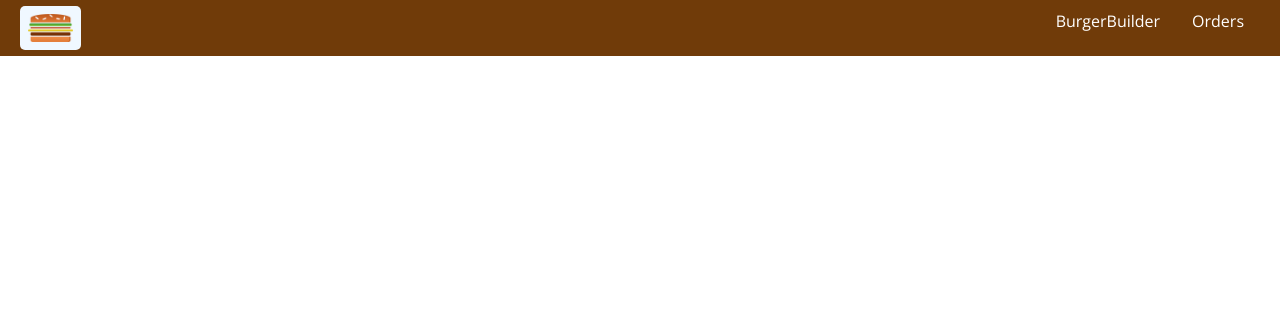
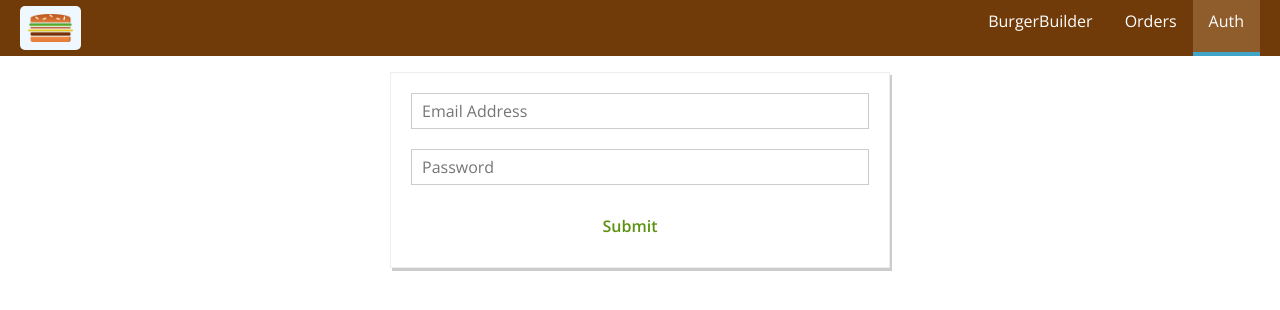
Before and after one commit to rrsrahul/WebDev, a React (Create React App) app in the folder React/Tutorials/burger/: page /auth in a window 1280 px wide. Shown: the top 310 px of the page. Built offline with nearby package versions, Linux system fonts and the light colour scheme.

Commit message:
Adding Input Forms for Auth

```diff
--- a/React/Tutorials/burger/src/App.js
+++ b/React/Tutorials/burger/src/App.js
@@ -4,6 +4,7 @@
 import Orders from './Containers/Orders/Orders';
 import Checkout from './Containers/Checkout/Checkout';
 import './App.css';
+import Auth from './Containers/Auth/Auth';
 
 import {Route,Switch} from 'react-router-dom';
 
@@ -19,6 +20,7 @@
             <Switch>
             <Route path='/checkout' component={Checkout}/>
             <Route path='/orders' component={Orders}/>
+            <Route path='/auth' component={Auth}/>
             <Route path='/' exact component={ BurgerBuilder }/>
             </Switch>
           </Layout>
--- a/React/Tutorials/burger/src/Components/Navigation/NavigationItems/NavigationItems.js
+++ b/React/Tutorials/burger/src/Components/Navigation/NavigationItems/NavigationItems.js
@@ -13,6 +13,9 @@
            <NavigationItem link="/orders">
                Orders
            </NavigationItem>
+           <NavigationItem link="/auth">
+               Auth
+           </NavigationItem>
         </ul>
     )
 }
--- /dev/null
+++ b/React/Tutorials/burger/src/Containers/Auth/Auth.js
@@ -0,0 +1,133 @@
+import React,{Component } from 'react';
+
+import classes from './Auth.module.css';
+
+import Input from '../../Components/UI/Input/Input';
+import Button from '../../Components/UI/Button/Button';
+
+class Auth extends Component
+{
+    state={
+        controls:{
+                name:{
+                elementType:'input',
+                elementConfig:{
+                    type:'email',
+                    placeholder:'Email Address'
+                },
+                value:'',
+                validation:
+                {
+                    required:true,
+                    isEmail:true
+                },
+                valid:false,
+                touched:false
+            },
+            password:{
+                elementType:'input',
+                elementConfig:{
+                    type:'password',
+                    placeholder:'Password'
+                },
+                value:'',
+                validation:
+                {
+                    required:true,
+                    minLength:7
+                },
+                valid:false,
+                touched:false
+            }
+        }
+    }
+
+    checkValidity(value,rules)
+    {
+        if(!rules)
+        {
+            return true;
+        }
+        let isValid = true;
+
+            if(rules.required)
+            {
+                isValid = value.trim() !=='' && isValid;
+            }
+            if(rules.minLength)
+            {
+                isValid = value.length>= rules.minLength && isValid;
+            }
+            if(rules.maxLength)
+            {
+                isValid = value.length<=rules.maxLength && isValid;
+            }
+            if(rules.isEmail)
+            {
+                const pattern = /^[a-zA-Z0-9.!#$%&'*+/=?^_`{|}~-]+@[a-zA-Z0-9-]+(?:\.[a-zA-Z0-9-]+)*$/
+                isValid = pattern.test(value) && isValid;
+            }
+
+        return isValid
+    }
+
+    inputChangedHandler = (event,controlName) =>
+    {
+        const updatedControls = {
+            ...this.state.controls,
+            [controlName]:{
+                ...this.state.controls[controlName],
+                value:event.target.value,
+                valid: this.checkValidity(event.target.value,this.state.controls[controlName].validation),
+                touched:true
+            }
+        }
+
+        this.setState({
+            controls:updatedControls
+        })
+    }
+
+    render()
+    {
+
+        const formElementsArray = [];
+
+        for(let key in this.state.controls)
+        {
+            formElementsArray.push({
+                id:key,
+                config:this.state.controls[key]
+            })
+
+        }
+
+        const form = formElementsArray.map(formElement =>
+            {
+                return (
+                    <Input
+                    key={formElement.id}
+                    elementType={formElement.config.elementType}
+                    elementConfig={formElement.config.elementConfig}
+                    value={formElement.config.value}
+                    invalid = {!formElement.config.valid}
+                    shouldValidate = {formElement.config.validation}
+                    touched={formElement.config.touched}
+                    changed={ (event)=> { this.inputChangedHandler(event,formElement.id) } }
+                     />
+
+                )
+            })
+        return (
+            <div className={classes.Auth}>
+                <form>
+                {form}
+                <Button btnType='Success'> Submit</Button>
+
+                </form>
+            </div>
+        )
+    }
+}
+
+export default Auth;
--- /dev/null
+++ b/React/Tutorials/burger/src/Containers/Auth/Auth.module.css
@@ -0,0 +1,21 @@
+.Auth
+{
+    margin:20px auto;
+    width: 80%;
+    text-align: center;
+    box-shadow: 2px 3px #ccc;
+    border:1px solid #eeeeee;
+    box-sizing: border-box;
+    padding: 10px;
+
+}
+
+
+
+@media (min-width:600px)
+{
+    .Auth
+    {
+        width: 500px;
+    }
+}
--- a/React/Tutorials/burger/src/Containers/Checkout/ContactData/ContactData.js
+++ b/React/Tutorials/burger/src/Containers/Checkout/ContactData/ContactData.js
@@ -149,6 +149,11 @@
             {
                 isValid = value.length<=rules.maxLength && isValid;
             }
+            if(rules.isEmail)
+            {
+                const pattern = /^[a-zA-Z0-9.!#$%&'*+/=?^_`{|}~-]+@[a-zA-Z0-9-]+(?:\.[a-zA-Z0-9-]+)*$/
+                isValid = pattern.test(value) && isValid;
+            }
 
         return isValid
     }
```
